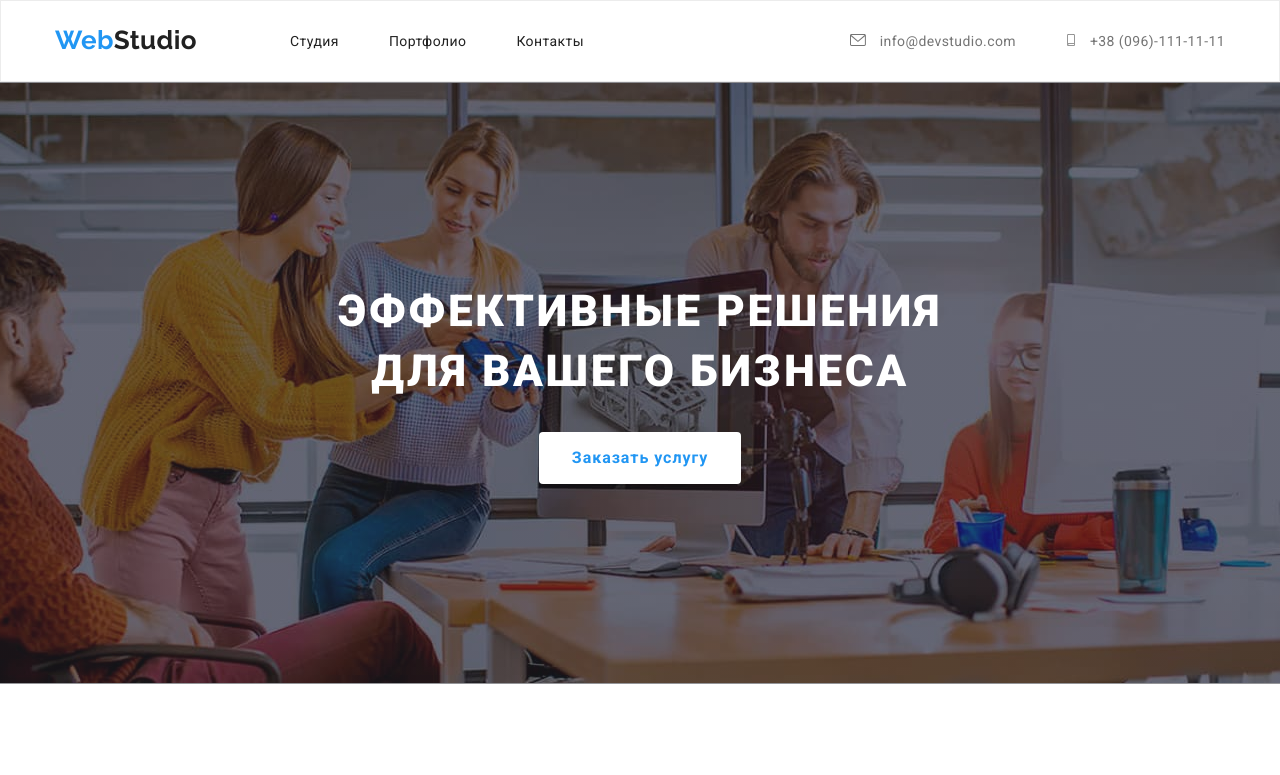
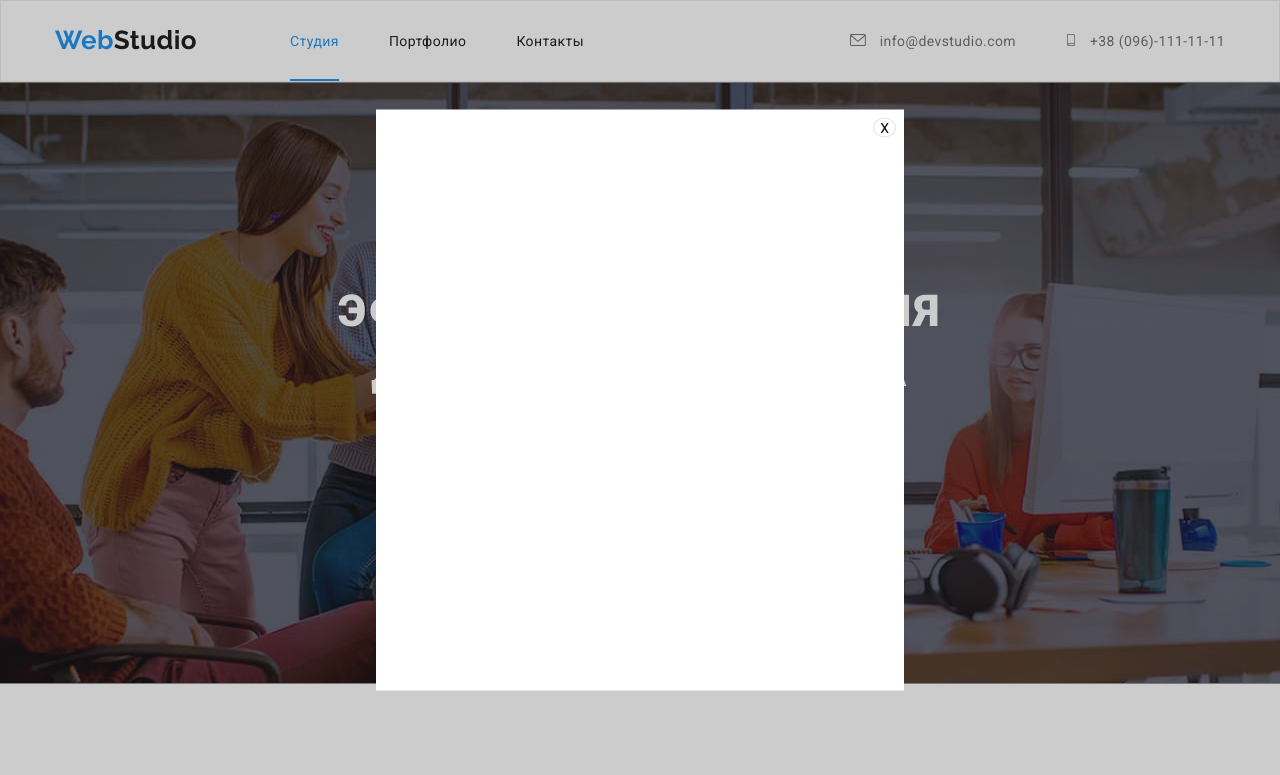
Before and after one commit to VikOrlovskiy/goit-markup-hw-05, a plain HTML site: page index.html in a window 1280 px wide. Both pictures are taken after a click on the button "Заказать услугу". Shown: the top 775 px of the page. Drawn offline with nearby package versions, Linux system fonts and the light colour scheme.

Commit message:
done 5 hw

```diff
--- a/css/styles.css
+++ b/css/styles.css
@@ -120,11 +120,13 @@ img {
   flex-direction: row;
 }
 .site-nav .site-nav-link {
+  position: relative;
   margin-left: 50px;
 }
 .site-nav .site-nav-link:first-child {
   margin-left: 93px;
 }
+
 /* оформлення контактів */
 .site-info .site-info-header {
   color: var(--primary-text-color);
@@ -134,6 +136,21 @@ img {
 .site-info :hover,
 .site-info :focus {
   color: var(--acent-color);
+}
+/* текущая страница */
+.site-nav-link.page > a {
+  color: var(--acent-color);
+}
+.site-nav-link.page ::after {
+  content: "";
+
+  position: absolute;
+  bottom: 0px;
+  left: 0px;
+
+  width: 100%;
+  height: 2px;
+  background-color: var(--acent-color);
 }
 /* позиционирование контакти  */
 .site-info.list {
@@ -534,10 +551,10 @@ img {
 /* оверлей на карточки */
 .images-thumb {
   position: relative;
+  overflow: hidden;
 }
-.images-thumb::before {
+.overlay-text-thumb {
   content: "";
-  display: inline-block;
 
   position: absolute;
   top: 0px;
@@ -546,29 +563,21 @@ img {
   height: 100%;
   background-color: rgba(33, 150, 243, 0.9);
 
-  opacity: 0;
+  transform: translateY(100%);
+  transition: transform 250ms cubic-bezier(0.4, 0, 0.2, 1);
 }
-.portfolio-card:hover :before,
+
+.portfolio-card:hover .overlay-text-thumb,
 .portfolio-card:hover .overlay-text {
-  opacity: 1;
+  transform: translateY(0);
 }
 .overlay-text {
   font-size: 18px;
   line-height: 1.56;
   color: var(--title-wite);
-  display: inline-block;
-  padding: 24px 63px;
+  padding: 63px 24px;
+}
 
-  position: absolute;
-  top: 0px;
-  width: 100%;
-  height: 100%;
-
-  opacity: 0;
-}
-/* .portfolio-card {
-  position: relative;
-} */
 /* картки оформлення */
 .item .portfolio-card:hover,
 .item .portfolio-card:focus {
@@ -609,3 +618,49 @@ img {
   border: 1px solid var(--portfolio-card-bgc);
   border-top: none;
 }
+/* модальне вікно */
+.backdrop.is-hidden {
+  opacity: 0;
+  pointer-events: none;
+}
+
+.backdrop {
+  position: absolute;
+  left: 0px;
+  top: 0px;
+
+  width: 100%;
+  height: 100%;
+
+  background-color: rgba(0, 0, 0, 0.2);
+
+  opacity: 1;
+  transition: opacity 250ms cubic-bezier(0.4, 0, 0.2, 1);
+}
+.modal {
+  position: absolute;
+  left: 50%;
+  top: 50%;
+
+  min-width: 528px;
+  min-height: 581px;
+
+  background-color: var(--primary-bgc);
+  transform: translate(-50%, -50%) scale(1);
+  transition: transform 250ms cubic-bezier(0.4, 0, 0.2, 1);
+}
+.backdrop.is-hidden .modal {
+  transform: translate(-50%, -50%) scale(0.1);
+}
+.close {
+  position: absolute;
+  right: 0px;
+  top: 0px;
+  margin-top: 8px;
+  margin-right: 8px;
+  cursor: pointer;
+
+  background-color: #fff;
+  border: 1px solid rgba(0, 0, 0, 0.1);
+  border-radius: 50%;
+}
--- a/index.html
+++ b/index.html
@@ -27,7 +27,7 @@
         <a class="logo" href="#"><span class="logo-blue">Web</span>Studio</a>
         <nav>
           <ul class="site-nav list">
-            <li class="site-nav-link">
+            <li class="site-nav-link page">
               <a class="link" href="index.html">Студия</a>
             </li>
             <li class="site-nav-link">
@@ -70,7 +70,9 @@
           Эффективные решения <br />
           для вашего бизнеса
         </h1>
-        <button class="heroes-button" type="button">Заказать услугу</button>
+        <button class="heroes-button" data-modal-open type="button">
+          Заказать услугу
+        </button>
       </section>
       <!-- features -->
       <section class="section">
@@ -527,6 +529,11 @@
         </div>
       </div>
     </footer>
-    <script src="./js/modal.js"></script>
+    <div class="backdrop is-hidden" data-modal>
+      <div class="modal">
+        <button class="close" data-modal-close>X</button>
+      </div>
+    </div>
+    <script src="./modal.js"></script>
   </body>
 </html>
```
Also changed, not shown: portfolio.html (+19 -1 lines), images/svg/close.svg (added).
